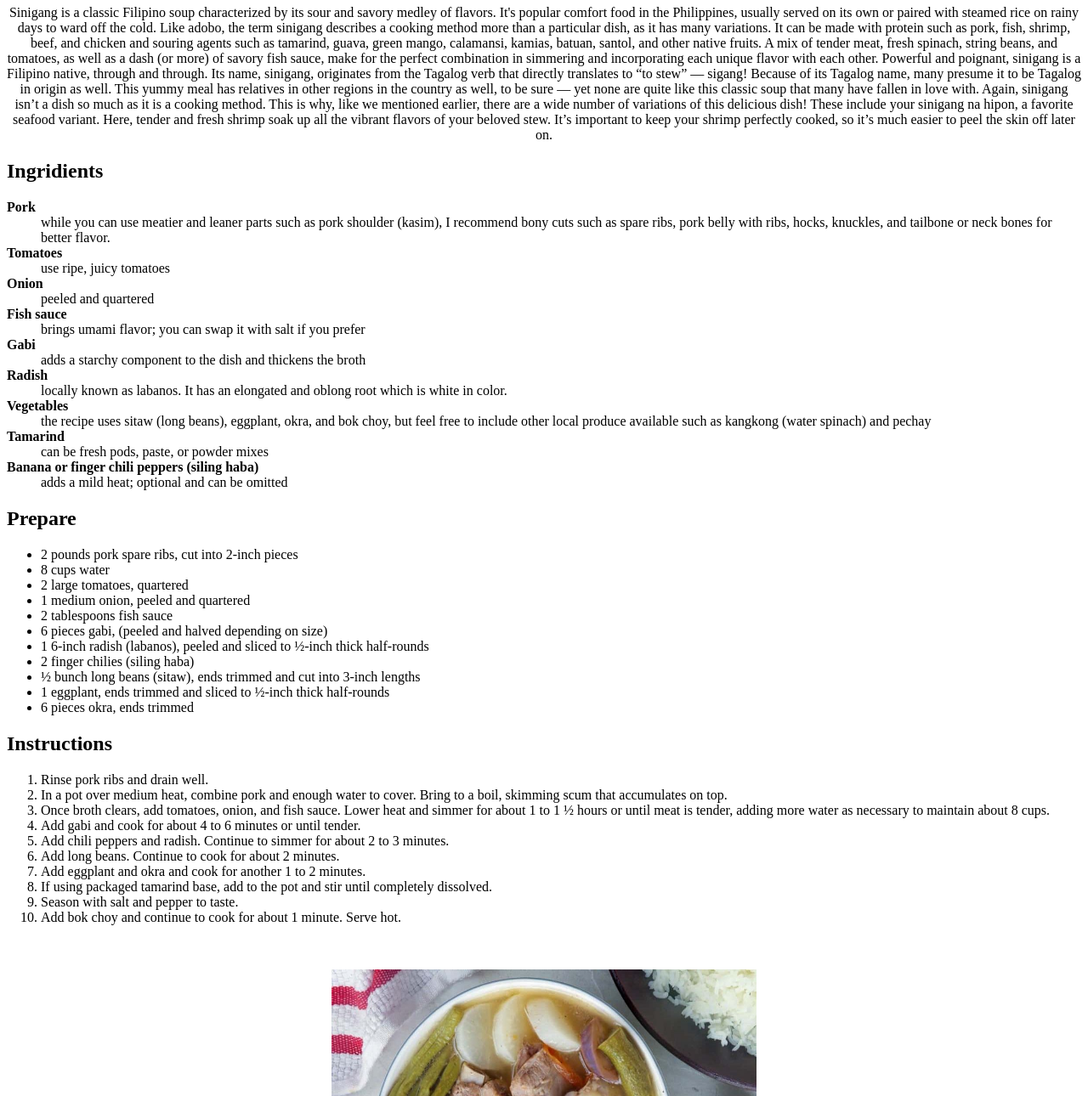
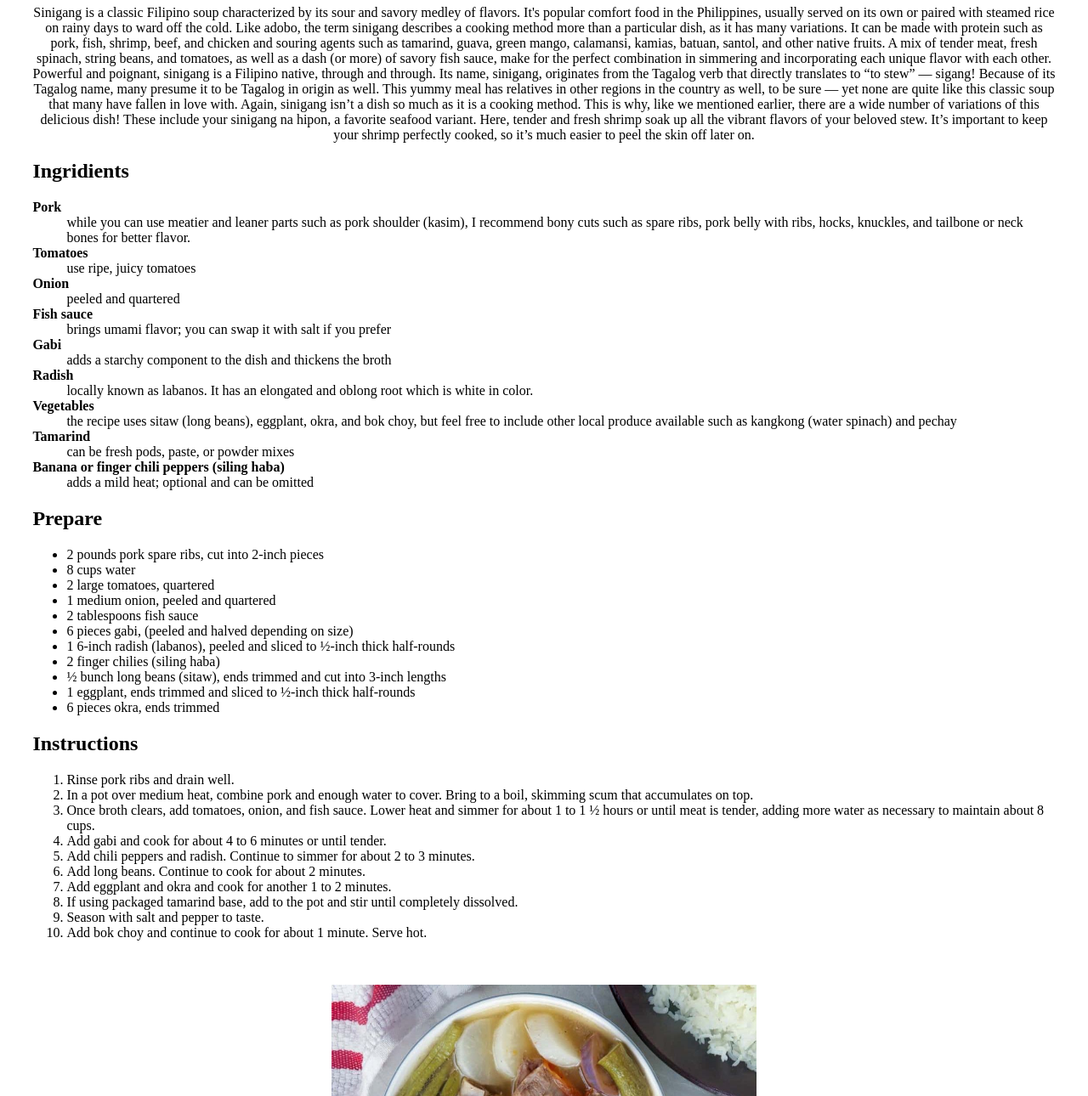
Before and after one commit to rainerg06/ptmid, a plain HTML site: page index.html in a window 1280 px wide. Shown: the part 81-1371 px from the top of the page at 85% size. Drawn offline with Linux system fonts and the light colour scheme.

Commit message:
added new file

```diff
--- a/index.html
+++ b/index.html
@@ -1,6 +1,13 @@
-<Title>The menu</Title>
-<h1><center><img src= "icon1.jpg" width="50" height="50" >SINIGANG <img src= "icon2.jpg" width="50" height="50" ></center></h1>
-<p> <center>Sinigang is a classic Filipino soup characterized by its sour and savory medley of flavors. It's popular comfort food in the Philippines,
+
+<html>
+<head>
+	<Title>The menu</Title>
+<link rel = "stylesheet" type="text/css" href="style.css">
+</head>
+
+<body>
+<h1 ><img src= "icon1.jpg" width="50" height="50" >SINIGANG <img src= "icon2.jpg" width="50" height="50" ></h1>
+<p>Sinigang is a classic Filipino soup characterized by its sour and savory medley of flavors. It's popular comfort food in the Philippines,
 usually served on its own or paired with steamed rice on rainy days to ward off the cold. Like adobo, the term sinigang describes a
 cooking method more than a particular dish, as it has many variations. It can be made with protein such as pork, fish, shrimp, beef,
 and chicken and souring agents such as tamarind, guava, green mango, calamansi, kamias, batuan, santol, and other native fruits. A
@@ -11,9 +18,9 @@ its Tagalog name, many presume it to be Tagalog in origin as well. This yummy me
 well, to be sure — yet none are quite like this classic soup that many have fallen in love with. Again, sinigang isn’t a dish so much as
 it is a cooking method. This is why, like we mentioned earlier, there are a wide number of variations of this delicious dish! These
 include your sinigang na hipon, a favorite seafood variant. Here, tender and fresh shrimp soak up all the vibrant flavors of your beloved
-stew. It’s important to keep your shrimp perfectly cooked, so it’s much easier to peel the skin off later on.</center>
-<h2>Ingridients</h2>
-	<dl>
+stew. It’s important to keep your shrimp perfectly cooked, so it’s much easier to peel the skin off later on.
+<h2 style="text-align:left;">Ingridients</h2>
+	<dl style="text-align:left;">
 		<dt><b> Pork</b></dt>
 	<dd>while you can use meatier and leaner parts such as pork shoulder (kasim), I recommend bony cuts such as spare ribs, pork
 belly with ribs, hocks, knuckles, and tailbone or neck bones for better flavor.</dd>
@@ -36,8 +43,8 @@ kangkong (water spinach) and pechay</dd>
 		<dd>adds a mild heat; optional and can be omitted</dd>
 	</dl>
 
-<h2>Prepare</h2>
-<ul>
+<h2 style="text-align:left;">Prepare</h2>
+<ul style="text-align:left;">
 	<li>2 pounds pork spare ribs, cut into 2-inch pieces</li>
 <li>8 cups water</li>
 <li>2 large tomatoes, quartered</li>
@@ -51,8 +58,8 @@ kangkong (water spinach) and pechay</dd>
 <li>6 pieces okra, ends trimmed</li>
 </ul>
 
-<h2>Instructions</h2>
-<ol>
+<h2 style="text-align:left;">Instructions</h2>
+<ol style="text-align:left;">
 	<li>Rinse pork ribs and drain well.</li>
 <li>In a pot over medium heat, combine pork and enough water to cover. Bring to a boil, skimming scum that accumulates on top.</li>
 <li>Once broth clears, add tomatoes, onion, and fish sauce. Lower heat and simmer for about 1 to 1 ½ hours or until meat is tender,
@@ -67,4 +74,10 @@ adding more water as necessary to maintain about 8 cups.</li>
 </ol>
 <br>
 <br>
-<center><img src= "sig1.jpg" width="500" height="400" ></center>
+<img src= "sig1.jpg" width="500" height="400" >
+<p style="text-align:right;"><i>Source</i>: https://www.kawalingpinoy.com/sinigang-na-baboy
+
+
+<!--Programmer: Rainer Gamboa-->
+</body>
+</html>
--- /dev/null
+++ b/style.css
@@ -0,0 +1,8 @@
+body {
+text-align: center;
+margin-left: auto;
+margin-right: auto;
+padding-left: 3%;
+padding-right: 3%;
+
+ }
```
